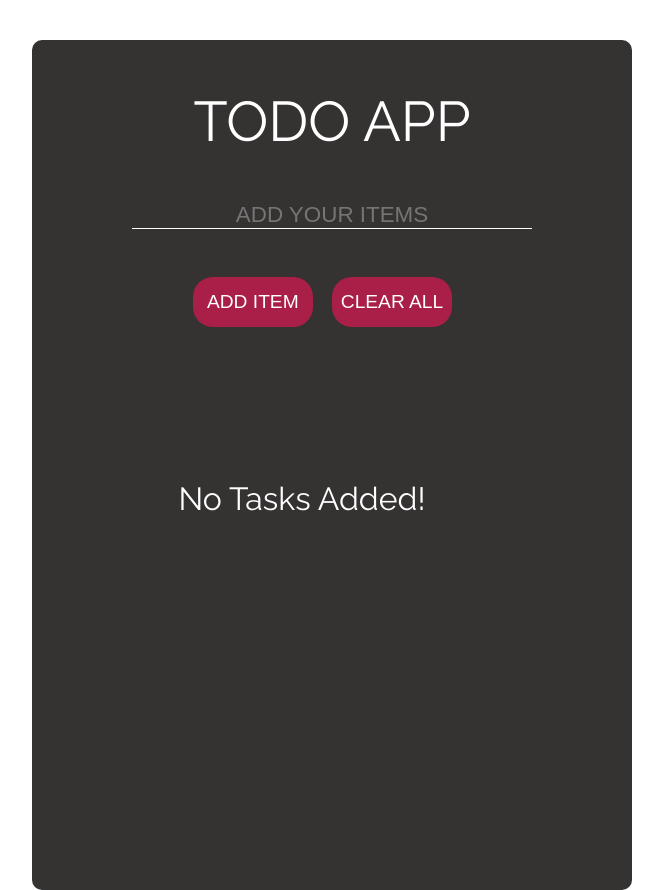
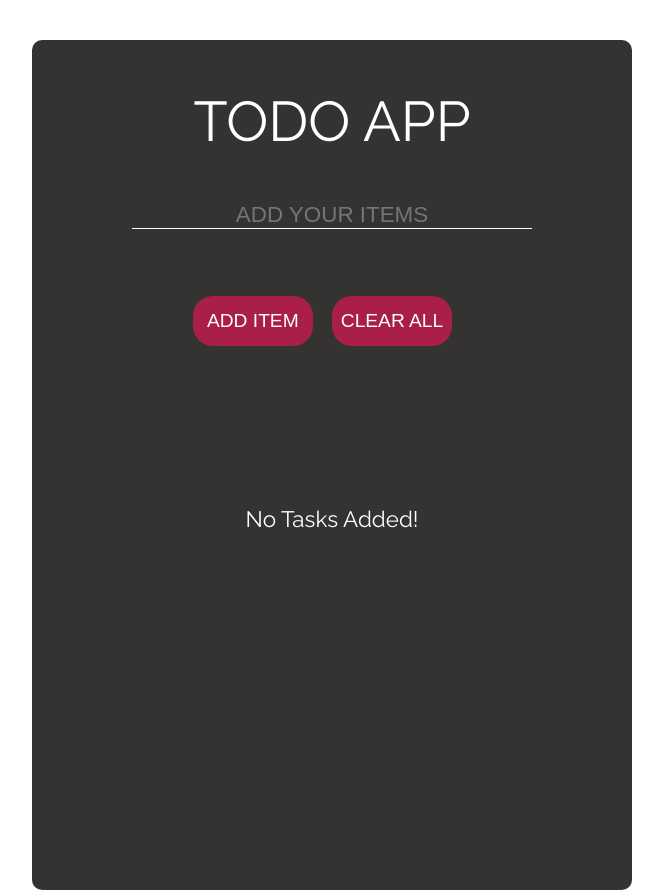
Before and after one commit to qubitsnepal/todo-app, a React (Create React App) app: page / in a window 1280 px wide. Shown: the whole page, without its empty margins (308-971 px from the left). Built offline with nearby package versions, Linux system fonts and the light colour scheme.

Commit message:
Format and Style code

```diff
--- a/src/App.css
+++ b/src/App.css
@@ -9,3 +9,24 @@ body {
   color: white;
   font-family: "Raleway", sans-serif;
 }
+span {
+  color: red;
+  font-weight: 500;
+
+  top: 25%;
+
+  font-size: 1.5rem;
+  width: 400px;
+}
+@media screen and (min-width: 768px) {
+  span {
+    position: absolute;
+    left: 40%;
+  }
+}
+@media screen and (max-width: 900px) {
+  span {
+    position: absolute;
+    left: 25%;
+  }
+}
--- a/src/components/TodoForm.js
+++ b/src/components/TodoForm.js
@@ -53,6 +53,7 @@ const TodoForm = () => {
   return (
     <>
       <Container>
+        <InputWrapper>
           <Head>TODO APP</Head>
           <Input
             type="text"
@@ -60,7 +61,8 @@ const TodoForm = () => {
             onChange={handleChange}
             value={inputList}
           />
-        <Span>{error ? "Input field cannot be left blank!!" : ""}</Span>
+          <span>{error ? "Input field cannot be left blank!!" : ""}</span>
+        </InputWrapper>
         <br></br>
 
         <Button onClick={handleClick}>{change ? "UPDATE" : "ADD ITEM"}</Button>
@@ -125,19 +127,11 @@ const Head = styled.h1`
   padding-bottom: 3rem;
   padding-top: 3rem;
 `;
-const Span = styled.span`
-  position: absolute;
-  color: red;
-  font-weight: 500;
 
-  left: 30%;
-  top: 30%;
-  font-size: 1.5rem;
-  width: 400px;
+const NoTaskText = styled.div`
+  margin-top: 10rem;
+  font-size: 1.4rem;
 `;
-const NoTaskText = styled.div`
-  position: absolute;
-  top: 60%;
-  left: 38%;
-  font-size: 2rem;
+const InputWrapper = styled.div`
+  text-align: center;
 `;
```
Lines whose indentation alone changed are shown as unchanged.
